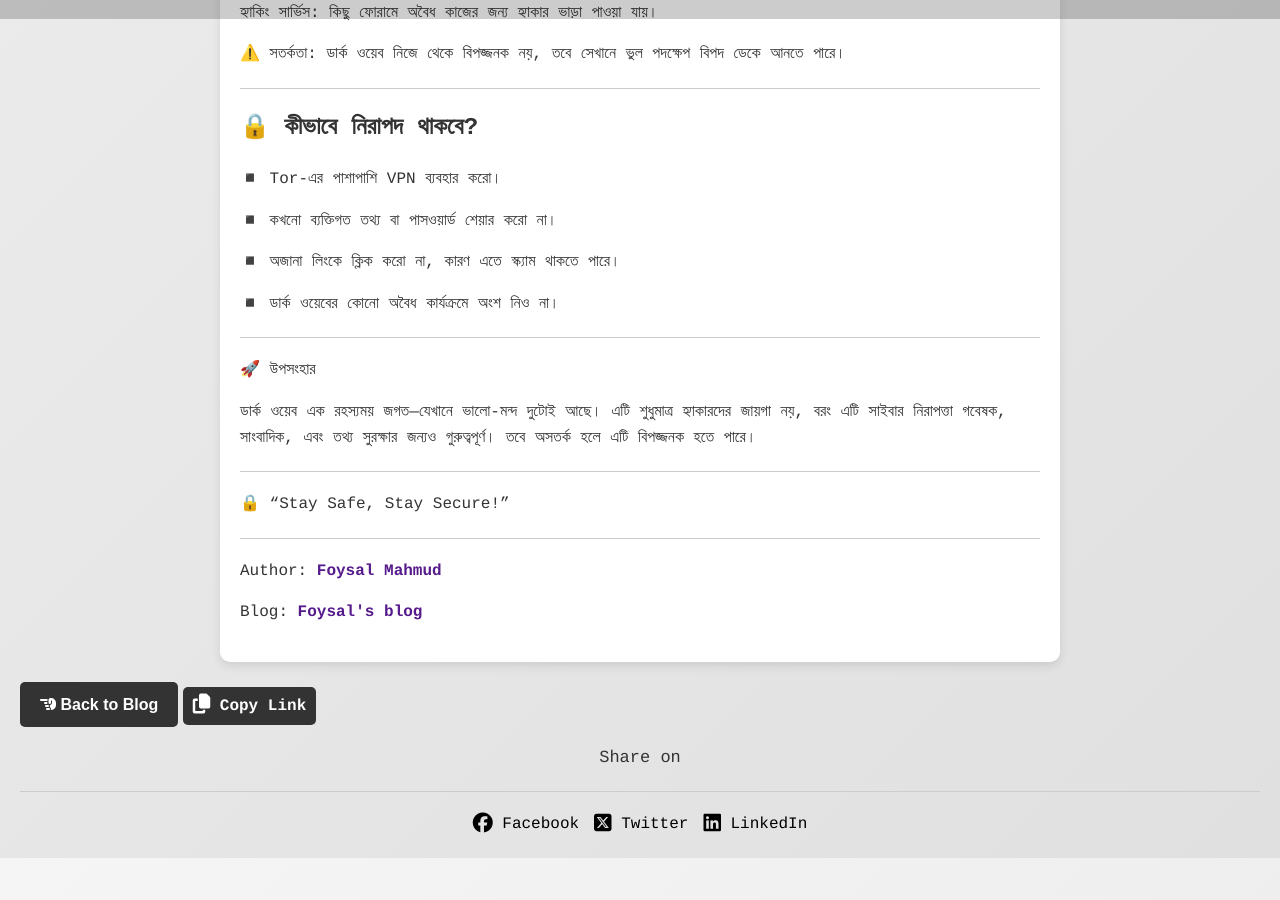
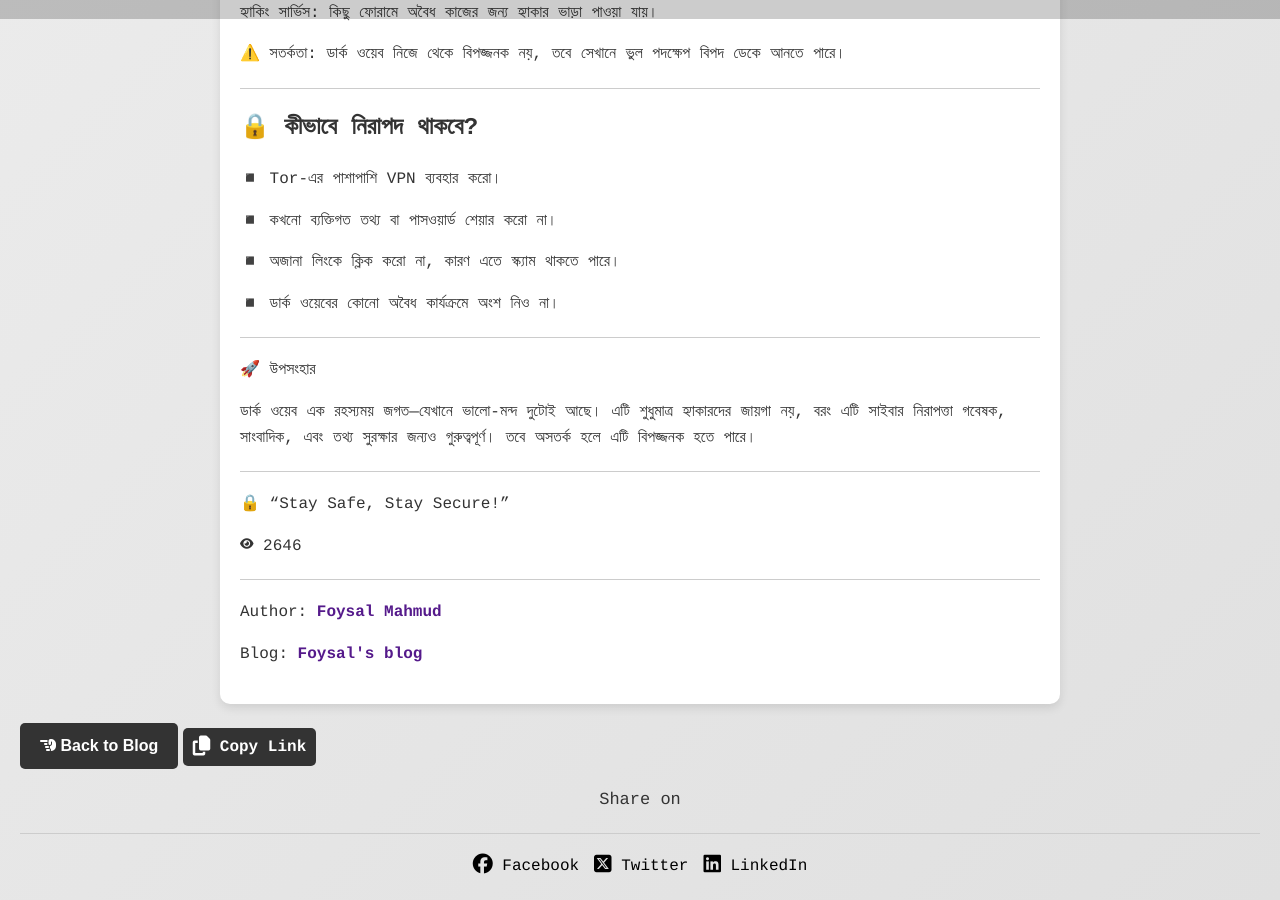
Before and after one commit to foysal1627/foysal1627.github.io, a Jekyll site: the page built from _posts/2025-03-18-dark-web.md, in a window 1280 px wide and 900 px high, scrolled down 2030 px. Built offline with Jekyll 4.4.1, drawn with Linux system fonts in a browser that asks for light colours; our own code applies the rules of GitHub Pages for plain Markdown files; before the commit the page ends 2888 px from its top, so only the background shows below that.

Commit message:
Update 2025-03-18-dark-web.md

```diff
--- a/_posts/2025-03-18-dark-web.md
+++ b/_posts/2025-03-18-dark-web.md
@@ -114,3 +114,6 @@ Whistleblower প্ল্যাটফর্ম: যেখানে গুরু
 
 
 🔒 "Stay Safe, Stay Secure!"
+
+
+  <i class="fa-solid fa-eye fa-xs"></i> 2646
```
